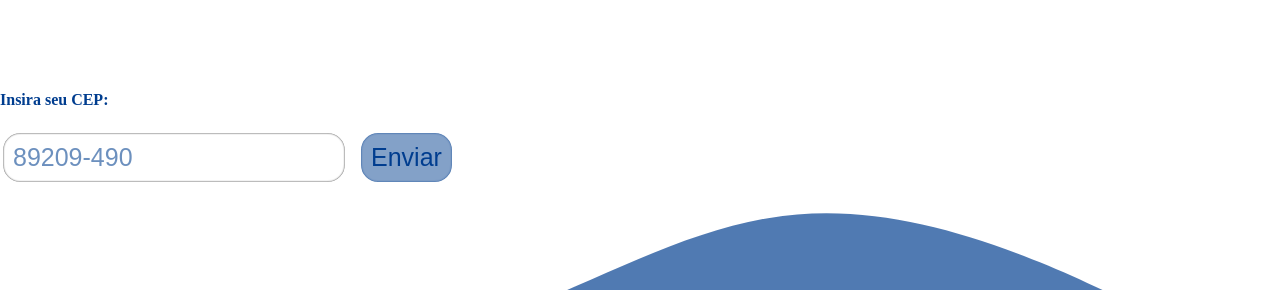
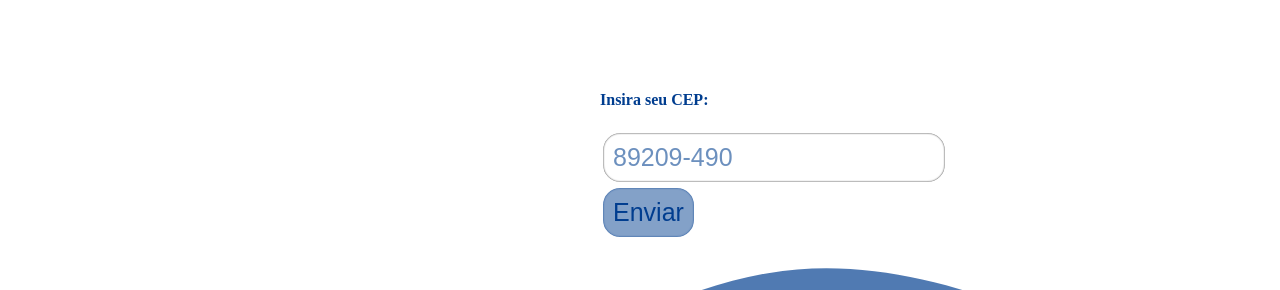
Before and after one commit to laissamendes/hackathon-lindox-2023, a Vue app: page /lojas in a window 1280 px wide. Shown: the part 979-1269 px from the top of the page. Built offline with nearby package versions, Linux system fonts and the light colour scheme.

Commit message:
foi mudado o local dos dados

```diff
--- a/src/views/LojasView.vue
+++ b/src/views/LojasView.vue
@@ -109,6 +109,7 @@ button:hover{
   grid-template-columns: 1fr 1fr;
   align-items: center;
   margin-top: 100px;
+  margin-left: 600px;
 }
 #celular > img{
   display: flex;
```
